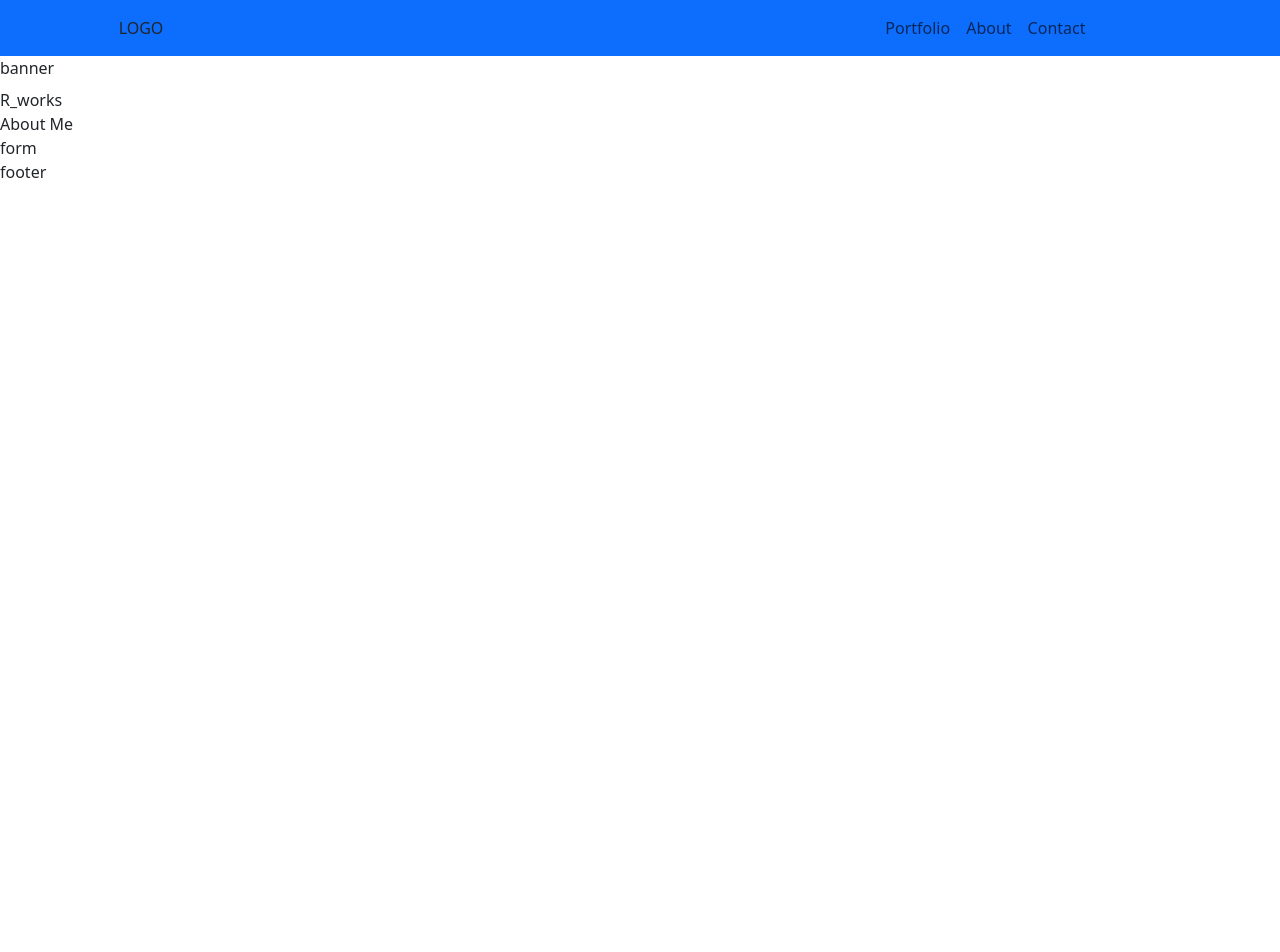
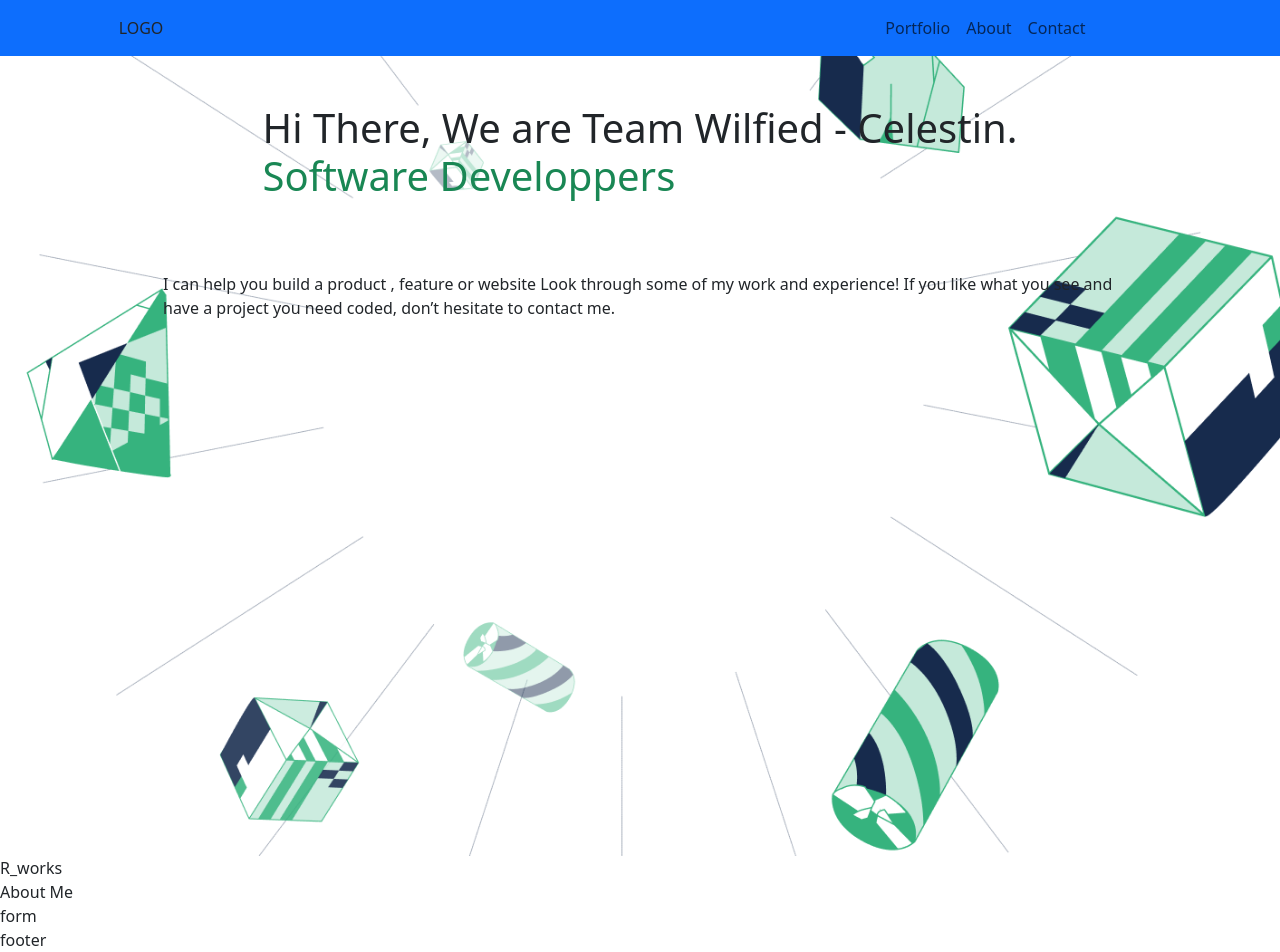
Before and after one commit to mzirkof/try_bootstrap, a website: page index.html in a window 1280 px wide. Before the commit the page ends 800 px from the top, so only its background shows below. Drawn offline with nearby package versions, Linux system fonts and the light colour scheme.

Commit message:
updated index file to add banner

```diff
--- a/index.html
+++ b/index.html
@@ -40,9 +40,26 @@
         </div>
       </div>
     </nav>
-    <section class="banner">
-      banner
-      <h1 class="h1"></h1>
+    <section class="banner bg-image " style="background-image:url(./assets/images/Header-llustration-desktop.png) ;background-size: cover;height: 100vh;width: 100vw;">
+      <div class="row d-flex justify-content-center">
+
+        <div class="col-9 mt-5 d-flex justify-content-center">
+          <h1 class="h1">
+            Hi There, We are Team Wilfied - Celestin.<p class="text-success"> Software Developpers</p>
+          </h1>
+        </div>
+      </div>
+      <div class="row d-flex justify-content-center">
+        <div class="col-9 mt-5 d-flex justify-content-center">
+            <p >
+              I can help you build a product , feature or website Look through some of my work and experience! If you like what you see and have a project you need coded,
+      don’t hesitate to contact me.
+            </p>
+        </div>
+      </div>
+
+
+      </h1>
     </section>
     <section class="r_works">R_works</section>
     <section class="about_me">About Me</section>
```
